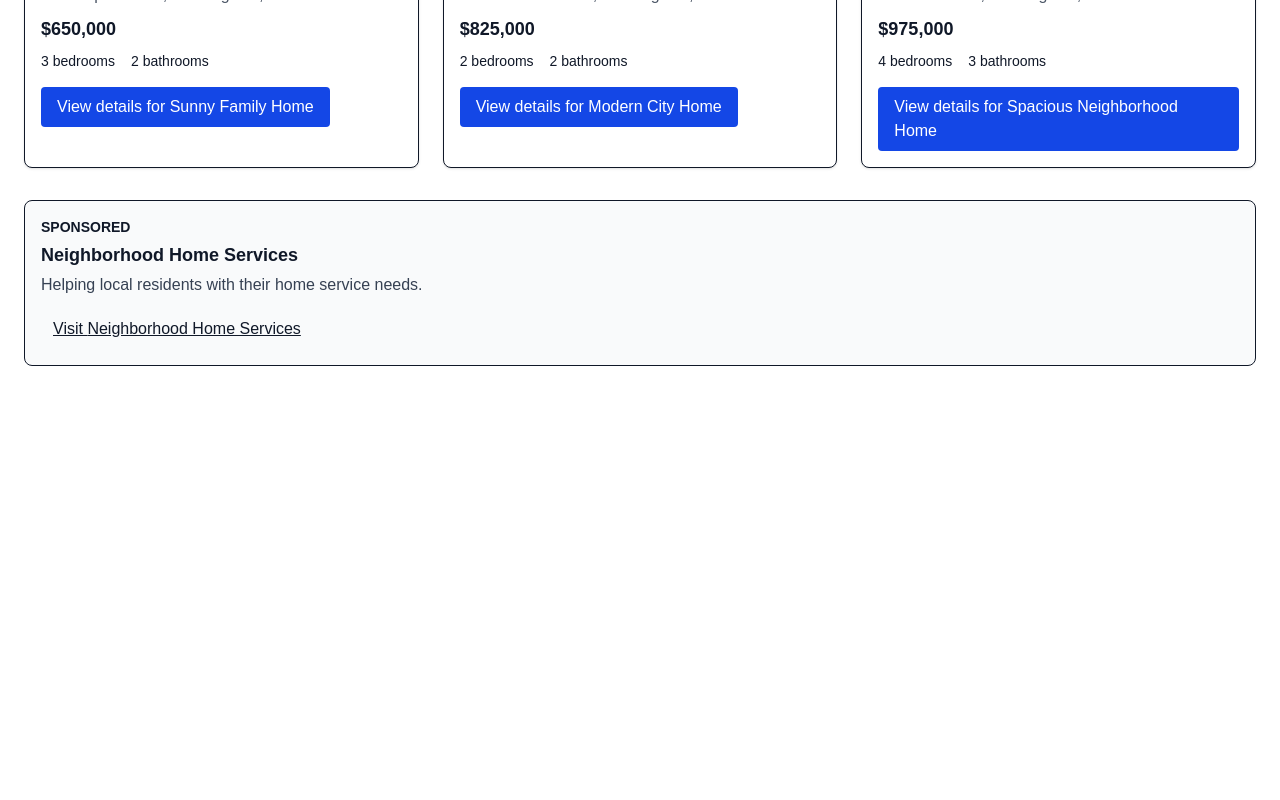
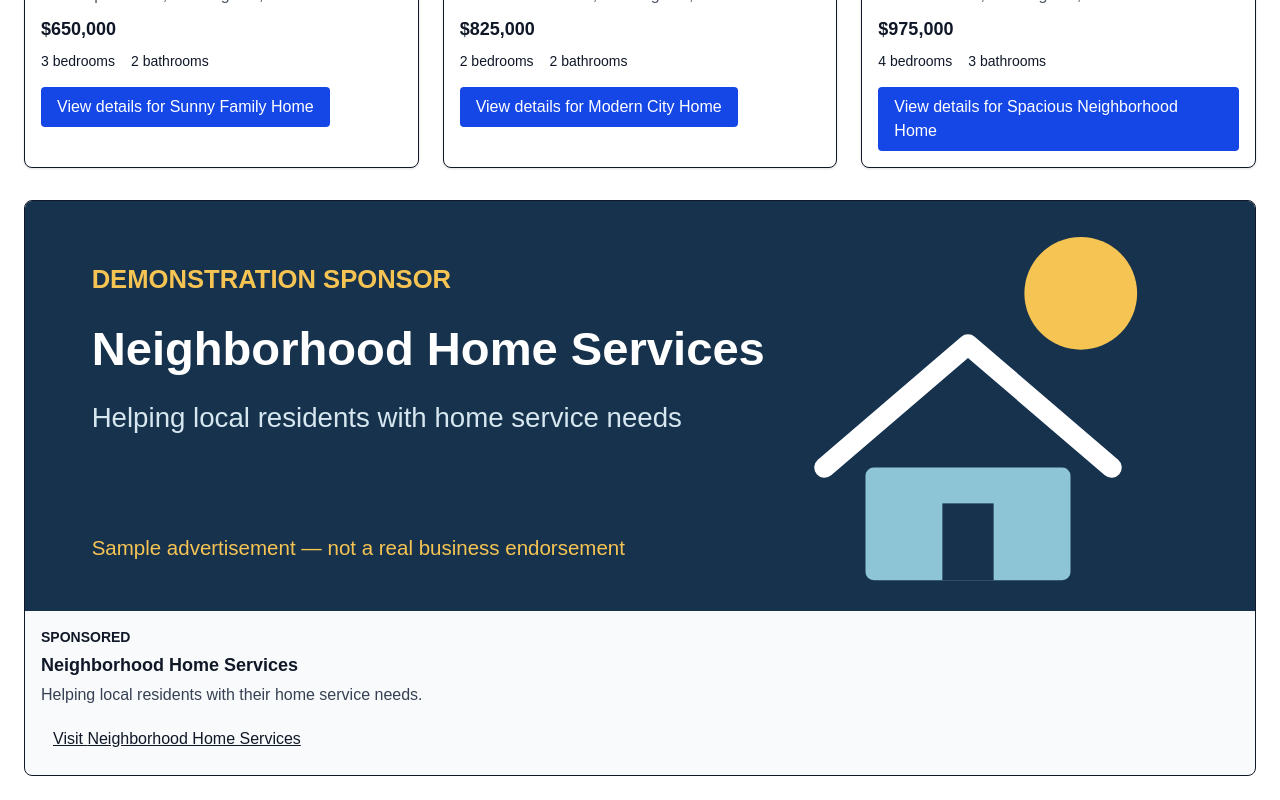
Before and after one commit to Jesusgom28/neighborhood-listing-platform, a Next.js app: page / in a window 1280 px wide. Shown: the part 651-1451 px from the top of the page. Before the commit the page ends 1041 px from the top, so only its background shows below. Built offline with nearby package versions, Linux system fonts and the light colour scheme.

Commit message:
Add demonstration sponsor banner to homepage

```diff
--- a/src/app/page.tsx
+++ b/src/app/page.tsx
@@ -41,7 +41,9 @@ const sponsor: Sponsor = {
   name: "Neighborhood Home Services",
   message: "Helping local residents with their home service needs.",
   url: "https://example.com",
+  imageUrl: "/sponsor-banner.svg",
 };
+
 
 export default function Home() {
   return (
```
Also changed, not shown: public/sponsor-banner.svg (added).
